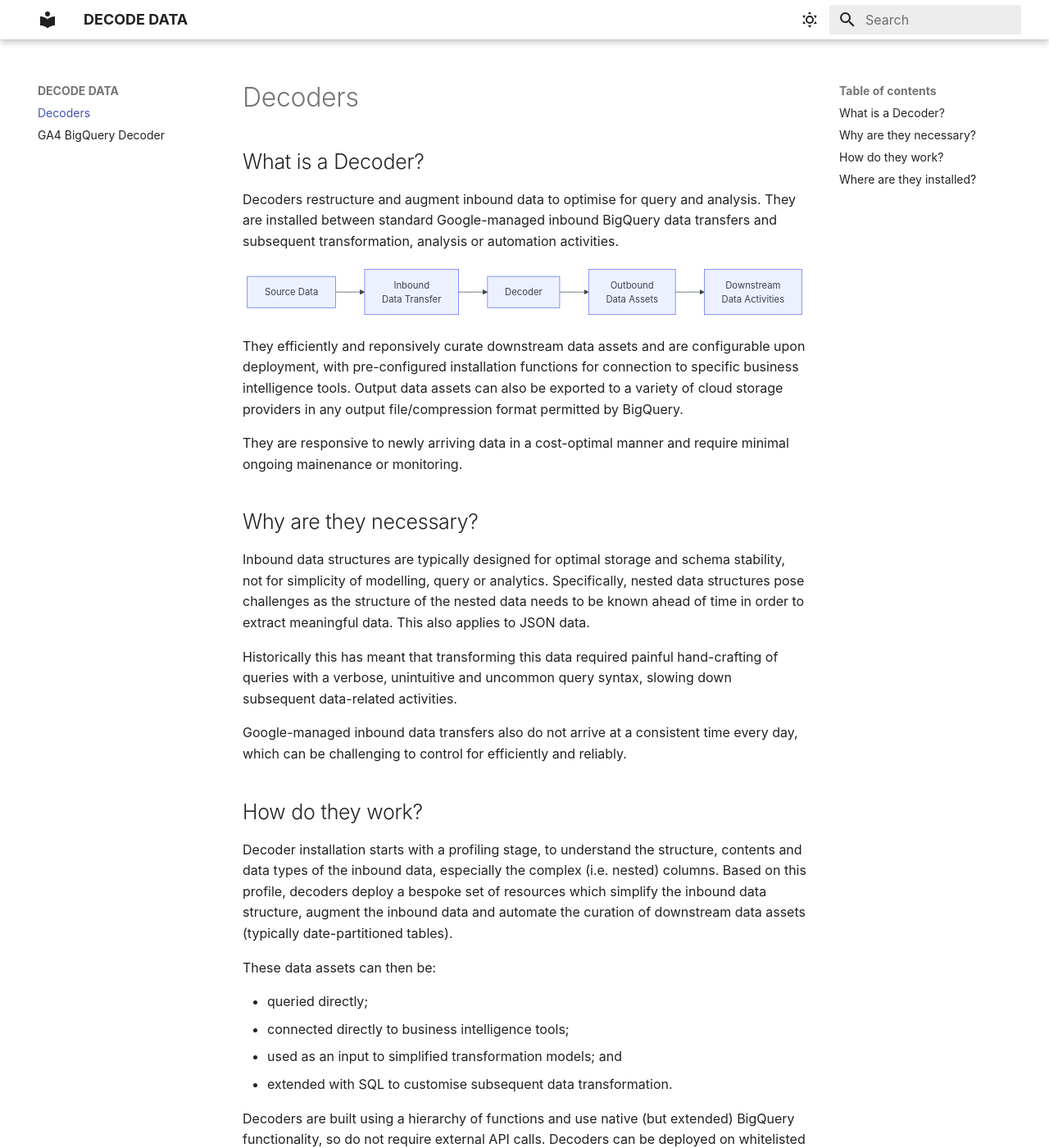
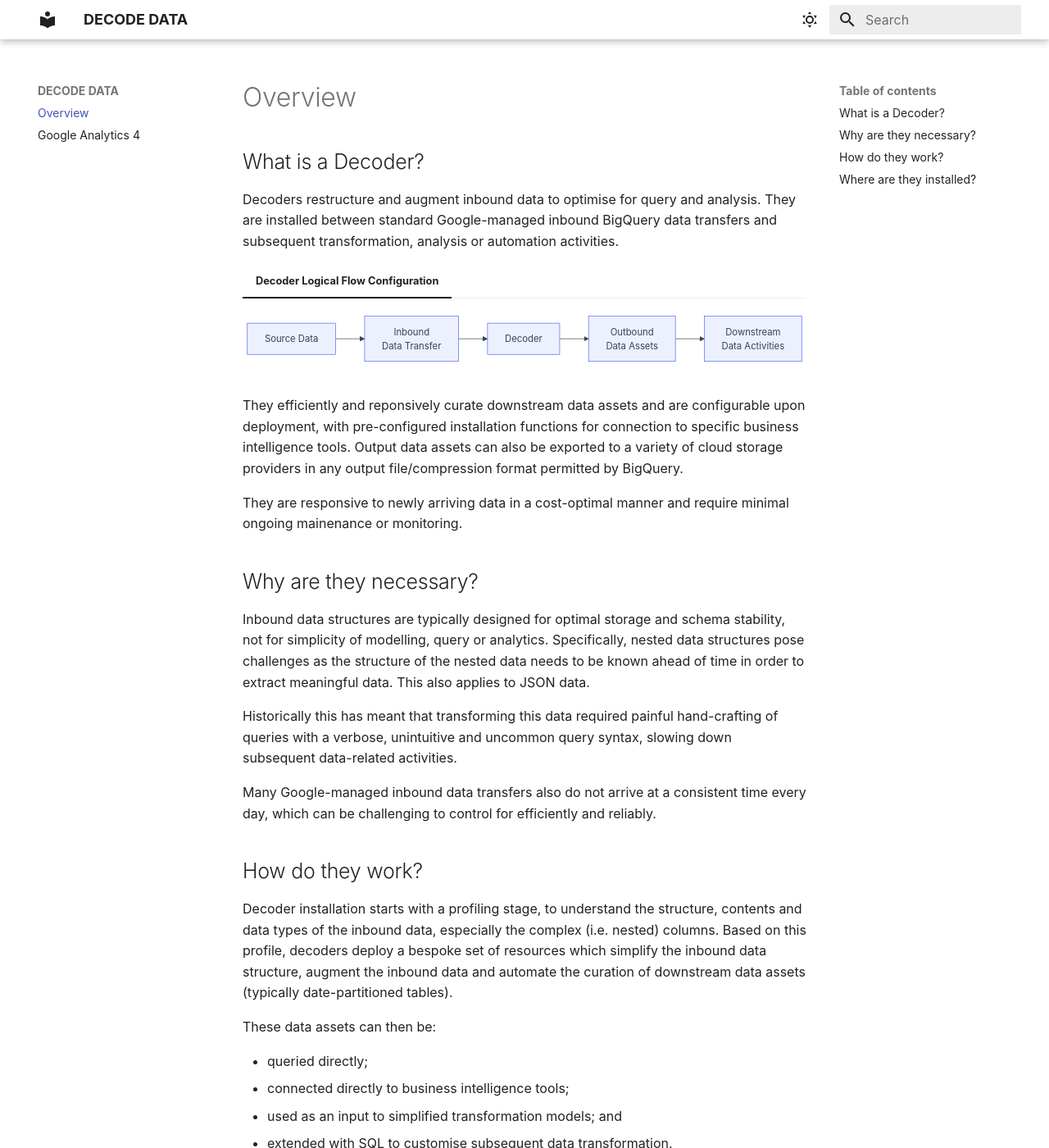
Before and after one commit to decode-data/decode-data.github.io, an MkDocs documentation site: the page built from docs/index.md, in a window 1280 px wide and 1400 px high. Shown: the whole window at 82% size. Built offline with MkDocs 1.6.1 and Material for MkDocs 9.7.7, drawn with Linux system fonts in a browser that asks for light colours; some web fonts are replaced.

Commit message:
updated index page

````diff
--- a/docs/ga4.md
+++ b/docs/ga4.md
@@ -1 +1 @@
-# GA4 BigQuery Decoder
+# Google Analytics 4
--- a/docs/index.md
+++ b/docs/index.md
@@ -1,13 +1,15 @@
-# Decoders
+# Overview
 ## What is a Decoder?
 Decoders restructure and augment inbound data to optimise for query and analysis.  They are installed between standard Google-managed inbound BigQuery data transfers and subsequent transformation, analysis or automation activities.
 
-```mermaid
-flowchart LR
-inbound_data["Inbound<br>Data Transfer"] --> decoder["Decoder"] --> outbound_data["Outbound<br>Data Assets"]
-outbound_data --> downstream_activities_gc["Downstream<br>Data Activities"]
-source_data["Source Data"] --> inbound_data
-```
+=== "Decoder Logical Flow Configuration"
+
+    ```mermaid
+    flowchart LR
+    inbound_data["Inbound<br>Data Transfer"] --> decoder["Decoder"] --> outbound_data["Outbound<br>Data Assets"]
+    outbound_data --> downstream_activities_gc["Downstream<br>Data Activities"]
+    source_data["Source Data"] --> inbound_data
+    ```
 
 They efficiently and reponsively curate downstream data assets and are configurable upon deployment, with pre-configured installation functions for connection to specific business intelligence tools. Output data assets can also be exported to a variety of cloud storage providers in any output file/compression format permitted by BigQuery.
 
@@ -18,7 +20,7 @@ Inbound data structures are typically designed for optimal storage and schema st
 
 Historically this has meant that transforming this data required painful hand-crafting of queries with a verbose, unintuitive and uncommon query syntax, slowing down subsequent data-related activities.
 
-Google-managed inbound data transfers also do not arrive at a consistent time every day, which can be challenging to control for efficiently and reliably.
+Many Google-managed inbound data transfers also do not arrive at a consistent time every day, which can be challenging to control for efficiently and reliably.
 
 ## How do they work?
 Decoder installation starts with a profiling stage, to understand the structure, contents and data types of the inbound data, especially the complex (i.e. nested) columns. Based on this profile, decoders deploy a bespoke set of resources which simplify the inbound data structure, augment the inbound data and automate the curation of downstream data assets (typically date-partitioned tables).
--- a/mkdocs.yml
+++ b/mkdocs.yml
@@ -27,5 +27,7 @@ markdown_extensions:
         - name: mermaid
           class: mermaid
           format: !!python/name:pymdownx.superfences.fence_code_format
+  - pymdownx.tabbed:
+      alternate_style: true
 
 copyright: Copyright &copy; 2024 DECODE DATA LTD (15503524), UK
````
